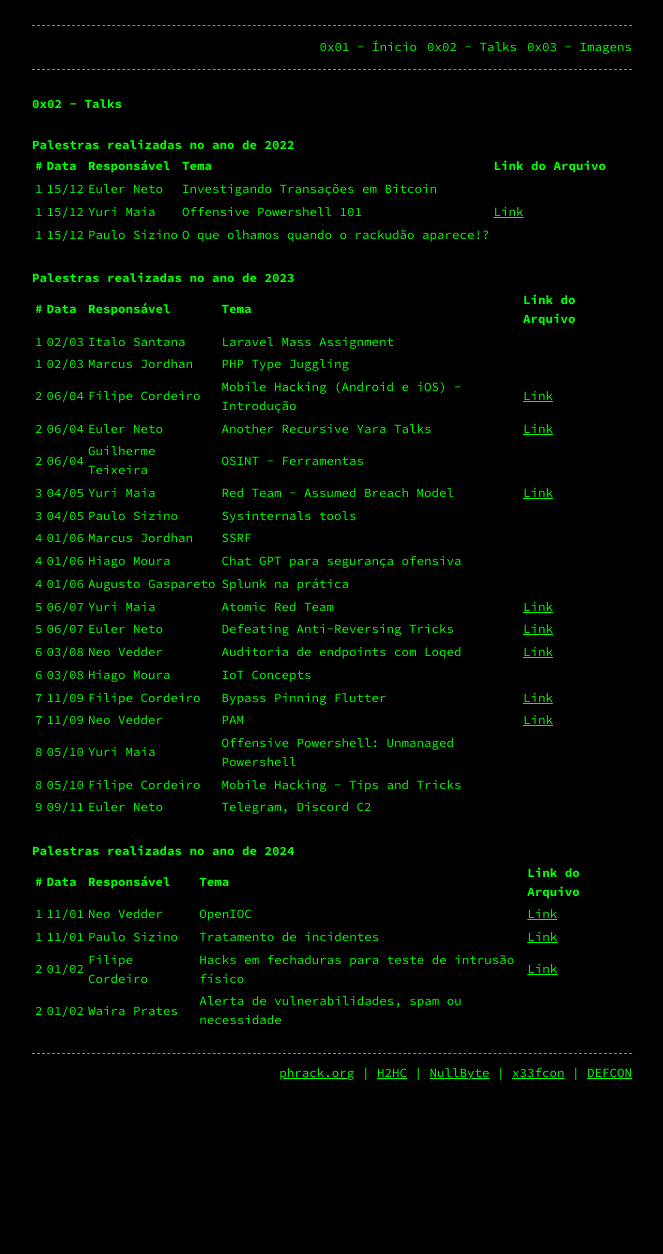
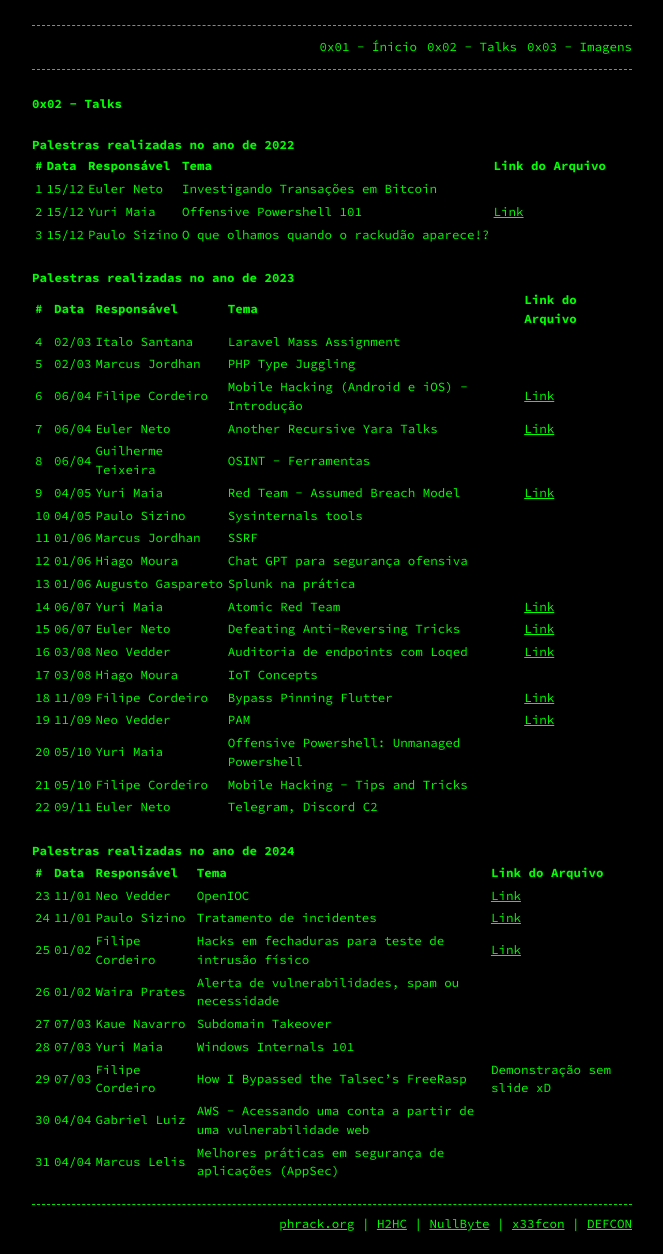
Before and after one commit to AFKConference/afkconference.github.io, a Jekyll site: the page built from talks.md, in a window 1280 px wide. Shown: the whole page, without its empty margins (308-971 px from the left). Built offline with Jekyll 4.4.1, drawn with Linux system fonts in a browser that asks for light colours; our own code applies the rules of GitHub Pages for plain Markdown files; before the commit the page ends 1103 px from its top, so only the background shows below that.

Commit message:
Update talks.md

```diff
--- a/talks.md
+++ b/talks.md
@@ -6,40 +6,45 @@
 | #   | Data  | Responsável          | Tema                                               | Link do Arquivo                                     |
 |-----|-------|----------------------|----------------------------------------------------|-----------------------------------------------------|
 | 1   | 15/12 | Euler Neto           | Investigando Transações em Bitcoin                 |                                                     |
-| 1   | 15/12 | Yuri Maia            | Offensive Powershell 101                           | [Link](/assets/Offensive Powershell 101 - g0ttfrid.pdf)                           |
-| 1   | 15/12 | Paulo Sizino         | O que olhamos quando o rackudão aparece!?          |                            |
+| 2   | 15/12 | Yuri Maia            | Offensive Powershell 101                           | [Link](/assets/Offensive Powershell 101 - g0ttfrid.pdf)                           |
+| 3   | 15/12 | Paulo Sizino         | O que olhamos quando o rackudão aparece!?          |                            |
 
 
 ## Palestras realizadas no ano de 2023
 
 | #   | Data  | Responsável          | Tema                                               | Link do Arquivo                                     |
 |-----|-------|----------------------|----------------------------------------------------|-----------------------------------------------------|
-| 1   | 02/03 | Italo Santana        | Laravel Mass Assignment                            |                            |
-| 1   | 02/03 | Marcus Jordhan       | PHP Type Juggling                                  |                            |
-| 2   | 06/04 | Filipe Cordeiro      | Mobile Hacking (Android e iOS) - Introdução        | [Link](assets/Mobile Hacking - Uma introdução ao tema - evi3w.pdf)                           |
-| 2   | 06/04 | Euler Neto           | Another Recursive Yara Talks                       | [Link](assets/Yara Rules- Eneto.pdf)                           |
-| 2   | 06/04 | Guilherme Teixeira   | OSINT - Ferramentas                                |                            |
-| 3   | 04/05 | Yuri Maia            | Red Team - Assumed Breach Model                    | [Link](assets/Assumed Breach Model - g0ttfrid.pdf)                           |
-| 3   | 04/05 | Paulo Sizino         | Sysinternals tools                                 |                            |
-| 4   | 01/06 | Marcus Jordhan       | SSRF                                               |                            |
-| 4   | 01/06 | Hiago Moura          | Chat GPT para segurança ofensiva                   |                            |
-| 4   | 01/06 | Augusto Gaspareto    | Splunk na prática                                  |                            |
-| 5   | 06/07 | Yuri Maia            | Atomic Red Team                                    | [Link](assets/Atomic RedTeam - g0ttfrid.pdf)                           |
-| 5   | 06/07 | Euler Neto           | Defeating Anti-Reversing Tricks                    | [Link](assets/Defeating Anti-Reversing Tricks - Eneto.pdf)                           |
-| 6   | 03/08 | Neo Vedder           | Auditoria de endpoints com Loqed                   | [Link](assets/Neo Vedder Loqed AFK.conf.pdf)                           |
-| 6   | 03/08 | Hiago Moura          | IoT Concepts                                       |                            |
-| 7   | 11/09 | Filipe Cordeiro      | Bypass Pinning Flutter                             | [Link](assets/Bypassing Flutter SSL Pinning - evi3w.pdf)                           |
-| 7   | 11/09 | Neo Vedder           | PAM                                                | [Link](assets/Neo Vedder PAM AFK.conf.pdf)                            |
-| 8   | 05/10 | Yuri Maia            | Offensive Powershell: Unmanaged Powershell         |                           |
-| 8   | 05/10 | Filipe Cordeiro      | Mobile Hacking - Tips and Tricks                   |                            |
-| 9  | 09/11 | Euler Neto           | Telegram, Discord C2                               |                            |
+| 4   | 02/03 | Italo Santana        | Laravel Mass Assignment                            |                            |
+| 5   | 02/03 | Marcus Jordhan       | PHP Type Juggling                                  |                            |
+| 6   | 06/04 | Filipe Cordeiro      | Mobile Hacking (Android e iOS) - Introdução        | [Link](assets/Mobile Hacking - Uma introdução ao tema - evi3w.pdf)                           |
+| 7   | 06/04 | Euler Neto           | Another Recursive Yara Talks                       | [Link](assets/Yara Rules- Eneto.pdf)                           |
+| 8   | 06/04 | Guilherme Teixeira   | OSINT - Ferramentas                                |                            |
+| 9   | 04/05 | Yuri Maia            | Red Team - Assumed Breach Model                    | [Link](assets/Assumed Breach Model - g0ttfrid.pdf)                           |
+| 10   | 04/05 | Paulo Sizino         | Sysinternals tools                                 |                            |
+| 11  | 01/06 | Marcus Jordhan       | SSRF                                               |                            |
+| 12  | 01/06 | Hiago Moura          | Chat GPT para segurança ofensiva                   |                            |
+| 13   | 01/06 | Augusto Gaspareto    | Splunk na prática                                  |                            |
+| 14   | 06/07 | Yuri Maia            | Atomic Red Team                                    | [Link](assets/Atomic RedTeam - g0ttfrid.pdf)                           |
+| 15   | 06/07 | Euler Neto           | Defeating Anti-Reversing Tricks                    | [Link](assets/Defeating Anti-Reversing Tricks - Eneto.pdf)                           |
+| 16   | 03/08 | Neo Vedder           | Auditoria de endpoints com Loqed                   | [Link](assets/Neo Vedder Loqed AFK.conf.pdf)                           |
+| 17   | 03/08 | Hiago Moura          | IoT Concepts                                       |                            |
+| 18   | 11/09 | Filipe Cordeiro      | Bypass Pinning Flutter                             | [Link](assets/Bypassing Flutter SSL Pinning - evi3w.pdf)                           |
+| 19   | 11/09 | Neo Vedder           | PAM                                                | [Link](assets/Neo Vedder PAM AFK.conf.pdf)                            |
+| 20   | 05/10 | Yuri Maia            | Offensive Powershell: Unmanaged Powershell         |                           |
+| 21   | 05/10 | Filipe Cordeiro      | Mobile Hacking - Tips and Tricks                   |                            |
+| 22  | 09/11 | Euler Neto           | Telegram, Discord C2                               |                            |
 
 
 ## Palestras realizadas no ano de 2024
 
 | #   | Data  | Responsável         | Tema                                                | Link do Arquivo                                     |
 |-----|-------|---------------------|-----------------------------------------------------|-----------------------------------------------------|
-| 1   | 11/01 | Neo Vedder          | OpenIOC                                             | [Link](assets/Neo Vedder OPENIOC AFK.pdf)           |
-| 1   | 11/01 | Paulo Sizino        | Tratamento de incidentes                            | [Link](assets/Tratamento de incidentes.pdf)           |
-| 2   | 01/02 | Filipe Cordeiro     | Hacks em fechaduras para teste de intrusão físico   | [Link](assets/Hacks em fechaduras - evi3w.pdf)      |
-| 2   | 01/02 | Waira Prates        | Alerta de vulnerabilidades, spam ou necessidade     |                            |
+| 23   | 11/01 | Neo Vedder          | OpenIOC                                             | [Link](assets/Neo Vedder OPENIOC AFK.pdf)           |
+| 24   | 11/01 | Paulo Sizino        | Tratamento de incidentes                            | [Link](assets/Tratamento de incidentes.pdf)           |
+| 25   | 01/02 | Filipe Cordeiro     | Hacks em fechaduras para teste de intrusão físico   | [Link](assets/Hacks em fechaduras - evi3w.pdf)      |
+| 26   | 01/02 | Waira Prates        | Alerta de vulnerabilidades, spam ou necessidade     |                            |
+| 27   | 07/03 | Kaue Navarro        | Subdomain Takeover     |                            |
+| 28  | 07/03 | Yuri Maia        | Windows Internals 101     |                            |
+| 29   | 07/03 | Filipe Cordeiro        | How I Bypassed the Talsec's FreeRasp     | Demonstração sem slide xD                            |
+| 30   | 04/04 | Gabriel Luiz        | AWS - Acessando uma conta a partir de uma vulnerabilidade web     |                            |
+| 31   | 04/04 | Marcus Lelis        | Melhores práticas em segurança de aplicações (AppSec)     |                            |
```
